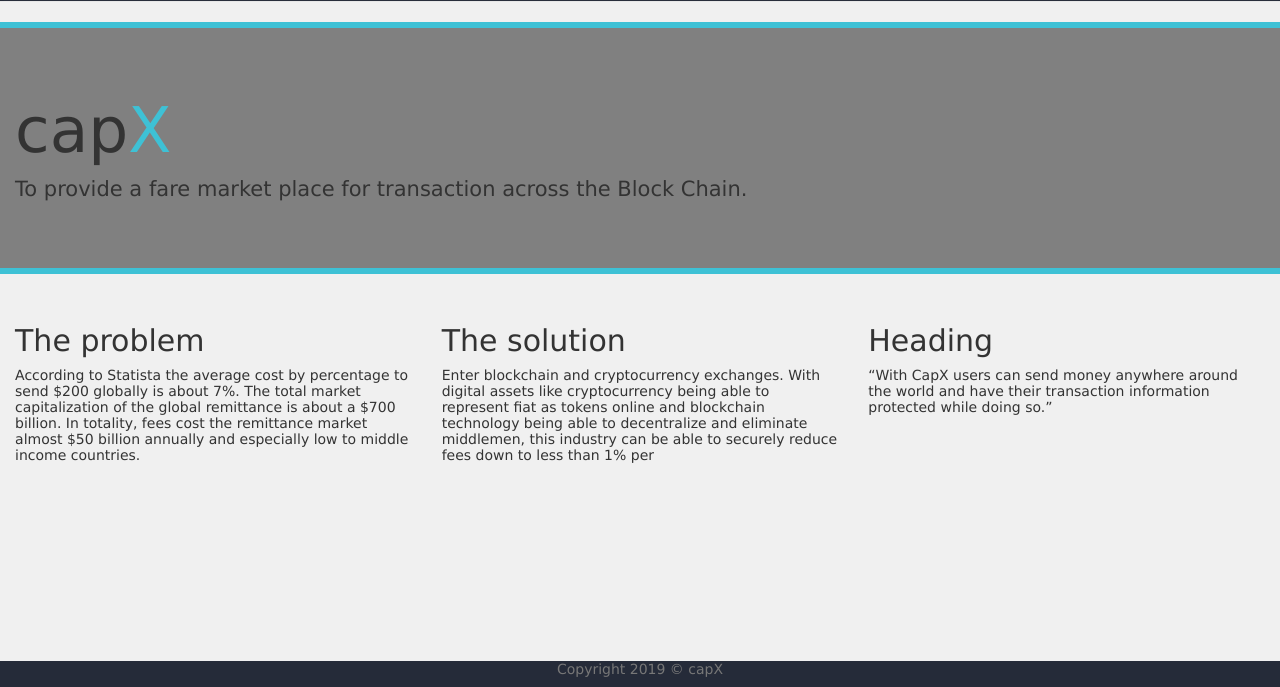
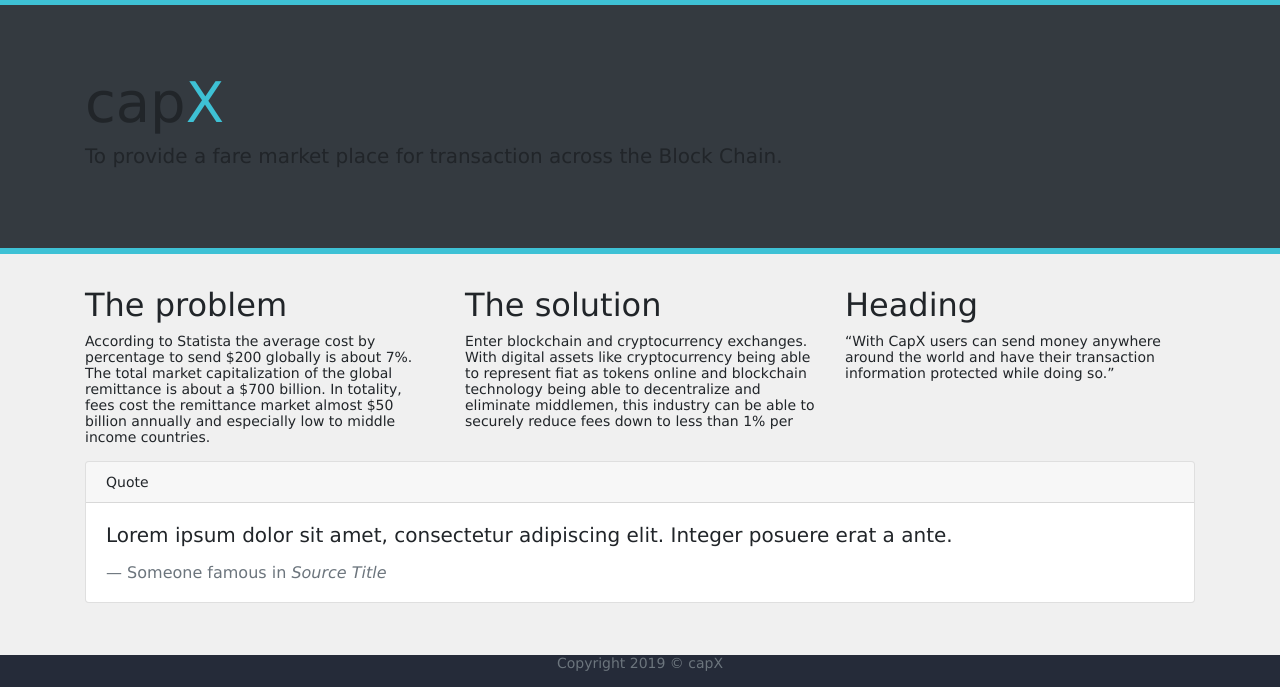
Before and after one commit to anami-sf/capX, a Django app: page / in a window 1280 px wide. Shown: the part 113-800 px from the top of the page. Run offline with Django 3.2, Linux system fonts and the light colour scheme; some libraries are stand-ins or nearby versions.

Commit message:
change the bootstrap  format

```diff
--- a/main_app/templates/base.html
+++ b/main_app/templates/base.html
@@ -8,50 +8,53 @@
     <title>capX</title>
 
     <!-- Bootstrap core CSS -->
-    <link rel="stylesheet" href="https://maxcdn.bootstrapcdn.com/bootstrap/3.4.0/css/bootstrap.min.css">
-    <script src="https://ajax.googleapis.com/ajax/libs/jquery/3.4.1/jquery.min.js"></script>
-    <script src="https://maxcdn.bootstrapcdn.com/bootstrap/3.4.0/js/bootstrap.min.js"></script>
+    <link rel="stylesheet" href="https://maxcdn.bootstrapcdn.com/bootstrap/4.0.0/css/bootstrap.min.css" integrity="sha384-Gn5384xqQ1aoWXA+058RXPxPg6fy4IWvTNh0E263XmFcJlSAwiGgFAW/dAiS6JXm" crossorigin="anonymous">
 
     <!-- linked css-->
     <link rel="stylesheet" type="text/css" href="{% static 'css/bootstrap-grid.css' %}">
     <link rel="stylesheet" type="text/css" href="{% static 'css/style.css' %}">
+
+    <!-- javascripts -->
+    <script defer src="https://code.jquery.com/jquery-3.2.1.slim.min.js" integrity="sha384-KJ3o2DKtIkvYIK3UENzmM7KCkRr/rE9/Qpg6aAZGJwFDMVNA/GpGFF93hXpG5KkN" crossorigin="anonymous"></script>
+    <script defer src="https://cdnjs.cloudflare.com/ajax/libs/popper.js/1.12.9/umd/popper.min.js" integrity="sha384-ApNbgh9B+Y1QKtv3Rn7W3mgPxhU9K/ScQsAP7hUibX39j7fakFPskvXusvfa0b4Q" crossorigin="anonymous"></script>
+    <script defer src="https://maxcdn.bootstrapcdn.com/bootstrap/4.0.0/js/bootstrap.min.js" integrity="sha384-JZR6Spejh4U02d8jOt6vLEHfe/JQGiRRSQQxSfFWpi1MquVdAyjUar5+76PVCmYl" crossorigin="anonymous"></script>
   </head>
   <body>
   <!-- Navigation -->
   <nav class="navbar navbar-default navbar-static-top navbar-expand-lg" role="navigation">
     <div class="container-fluid">
       <div class="navbar-header">
-                <a class="navbar-brand" href=" ">cap<span class='x'>X</span></a>
+        <a class="navbar-brand" href=" {% url 'home' %} ">cap<span class='x'>X</span></a>
       </div>
+    <div class="collapse navbar-collapse" id="navbarSupportedContent">
       <ul class="nav navbar-nav navbar-right">
           {% if user.is_authenticated %}
-                    <li><a href="{% url 'order_index' %}">Open Orders</a></li>
-                    <li><a href="{% url 'account' %}">Account</a></li>
-                    <li><a href="{% url 'order_create' %}">Create Order</a></li>
-                    <li><a href="{% url 'user_detail' %}">My Orders</a></li>
-                    <li><a href="{% url 'logout' %}"><span class="glyphicon glyphicon-log-in"></span> Log Out</a></li>
+            <li class="nav-item"><a class="nav-link" href="{% url 'order_index' %}">Open Orders</a></li>
+            <li class="nav-item"><a class="nav-link" href="{% url 'account' %}">Account</a></li>
+            <li class="nav-item"><a class="nav-link" href="{% url 'order_create' %}">Create Order</a></li>
+            <li class="nav-item"><a class="nav-link" href="{% url 'user_detail' %}">My Orders</a></li>
+            <li class="nav-item"><a class="nav-link" href="{% url 'logout' %}"><span class="glyphicon glyphicon-log-in"></span> Log Out</a></li>
           {% else %}
-                    <li><a href="{% url 'order_index' %}">All Orders</a></li>
-                    <li><a href="{% url 'signup' %}"><span class="glyphicon glyphicon-user"></span> Sign Up</a></li>
-                    <li><a href="{% url 'login' %}"><span class="glyphicon glyphicon-log-in"></span> Login</a></li>
+            <li class="nav-item"><a class="nav-link" href="{% url 'order_index' %}">All Orders</a></li>
+            <li class="nav-item"><a class="nav-link" href="{% url 'signup' %}"><span class="glyphicon glyphicon-user"></span> Sign Up</a></li>
+            <li class="nav-item"><a class="nav-link" href="{% url 'login' %}"><span class="glyphicon glyphicon-log-in"></span> Login</a></li>
           {% endif %}
       </ul>
     </div>
-            <span class="widgetTicker">
-              <div style="width: 100%; height:62px; background-color: #1D2330; overflow:hidden; box-sizing: border-box; border: 1px solid #282E3B; border-radius: 4px; text-align: right; line-height:14px; block-size:62px; font-size: 12px; box-sizing:content-box; font-feature-settings: normal; text-size-adjust: 100%; box-shadow: inset 0 -20px 0 0 #262B38;padding:1px;padding: 0px; margin: 0px;">
+  </div>
+  </nav>
+  <div class="widgetTicker">
+    <div style="width: 100%; height:62px; background-color: #1D2330; overflow:hidden; box-sizing: border-box; text-align: right; line-height:14px; block-size:62px; font-size: 12px; box-sizing:content-box; font-feature-settings: normal; text-size-adjust: 100%; box-shadow: inset 0 -20px 0 0 #262B38;padding:1px;padding: 0px; margin: 0px;">
       <div style="height:40px;"><iframe src="https://widget.coinlib.io/widget?type=horizontal_v2&theme=dark&pref_coin_id=1505&invert_hover=" width="100%" height="36" scrolling="auto" marginwidth="0" marginheight="0" frameborder="0" border="0" style="border:0;margin:0;padding:0;"></iframe></div>
       <div style="color: #626B7F; line-height: 14px; font-weight: 400; font-size: 11px; box-sizing:content-box; margin: 5px 5px 10px 0px; font-family: Verdana, Tahoma, Arial, sans-serif;">powered by&nbsp;<a href="https://coinlib.io" target="_blank" style="font-weight: 500; color: #626B7F; text-decoration:none; font-size: 11px;">capX</a></div></div>
     </div>
-          </span>
-          </nav>
-    <main class="container">
-    </main>
+  </div>
+
   {% block content %}
   {% endblock %}
 
     <!--footer  -->
-    <div class="container" style="margin-top:50px">
-        <div class="footer">
+  <div class="footer" style="margin-top:50px">
     <p class="copyright text-muted">Copyright 2019 &copy; capX</p>
   </div>
 </body>
--- a/main_app/templates/home.html
+++ b/main_app/templates/home.html
@@ -8,21 +8,44 @@
     </div>
   </div>
 
-      <div class="row-center">
+  <div class="container">
+    <div class="row">
       <div class="col-md-4">
+        <div class="order-card">
           <h2>The problem</h2>
           <p>According to Statista the average cost by percentage to send $200 globally is about 7%. The total market capitalization of the global remittance is about a $700 billion. In totality, fees cost the remittance market almost $50 billion annually and especially low to middle income countries.  </p>
+        </div>
+      </div>
 
-        </div>
       <div class="col-md-4">
+        <div class="order-card">
           <h2>The solution</h2>
           <p> Enter blockchain and cryptocurrency exchanges. With digital assets like cryptocurrency being able to represent fiat as tokens online and blockchain technology being able to decentralize and eliminate middlemen, this industry can be able to securely reduce fees down to less than 1% per </p>
+        </div>
+      </div>
 
-       </div>
       <div class="col-md-4">
+        <div class="order-card">
           <h2>Heading</h2>
           <p>“With CapX users can send money anywhere around the world and have their transaction information protected while doing so.” </p>
+        </div>
+      </div>
+    </div>
 
+    <div class="row">
+      <div class="col-sm-12">
+        <div class="card">
+          <div class="card-header">
+            Quote
+          </div>
+          <div class="card-body">
+            <blockquote class="blockquote mb-0">
+              <p>Lorem ipsum dolor sit amet, consectetur adipiscing elit. Integer posuere erat a ante.</p>
+              <footer class="blockquote-footer">Someone famous in <cite title="Source Title">Source Title</cite></footer>
+            </blockquote>
+          </div>
+        </div>
+      </div>
     </div>
   </div>
 
```
Also changed, not shown: main_app/templates/main_app/order_list.html (+181 -128 lines), main_app/static/css/style.css (line endings or trailing spaces). Lines whose indentation alone changed are shown as unchanged.
